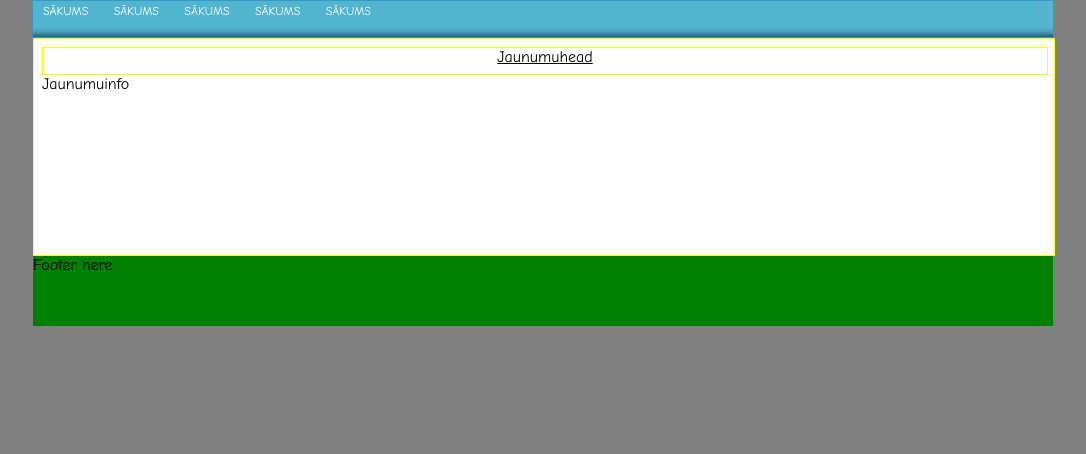
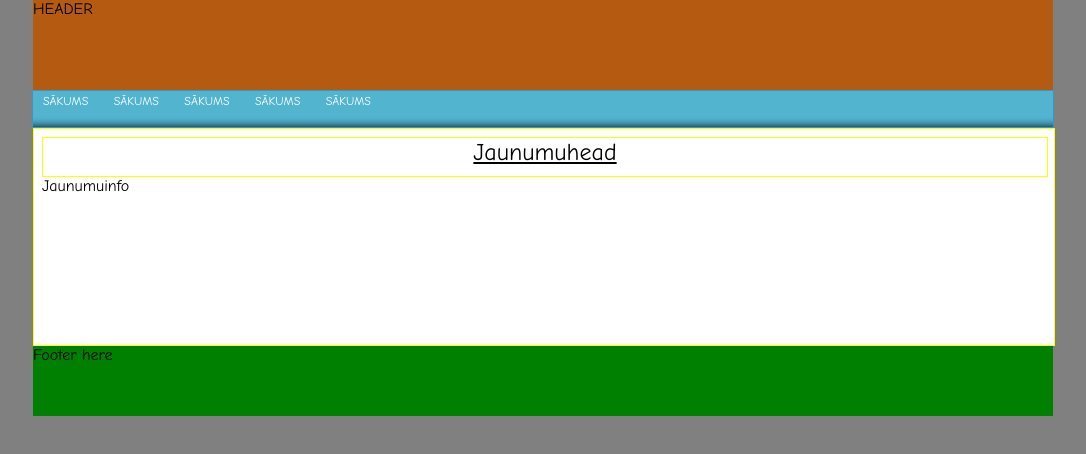
Before and after one commit to Zubiits/Zubiits.github.io, a plain HTML site: page index.html in a window 1280 px wide. Shown: the whole page, without its empty margins (97-1183 px from the left). Drawn offline with Linux system fonts and the light colour scheme.

Commit message:
Header + Fixes
Header + Fixes

```diff
--- a/index.html
+++ b/index.html
@@ -5,6 +5,7 @@
 <title>Zauers </title>
 </head>
 <body>
+ <div id="header">HEADER</div>
  <div id="navigation">
  <div id="logo"></div>
  <div id="navbar">
--- a/style.css
+++ b/style.css
@@ -3,6 +3,13 @@ body {
 	padding: 0px;
 	background-color:grey;
 	font-family: "Comic Sans MS", cursive, sans-serif;
+}
+
+#header {
+	width: 1020px;
+	height: 90px;
+	background-color: #B55B11;
+	margin: 0 auto;
 }
 
 #navigation {
@@ -98,13 +105,15 @@ body {
 
 .jaunumuhead {
 	width: 100%;
-	height: 26px;
+	height: 38px;
 	text-decoration: underline;
 	border: 1px solid yellow;
-	text-align:center
+	text-align:center;
+	font-size: 24px;
 	}
 
 .jaunumuinfo {
 		width: 100%;
 		height: 52px;
+		font-size: 16px
 }
```
